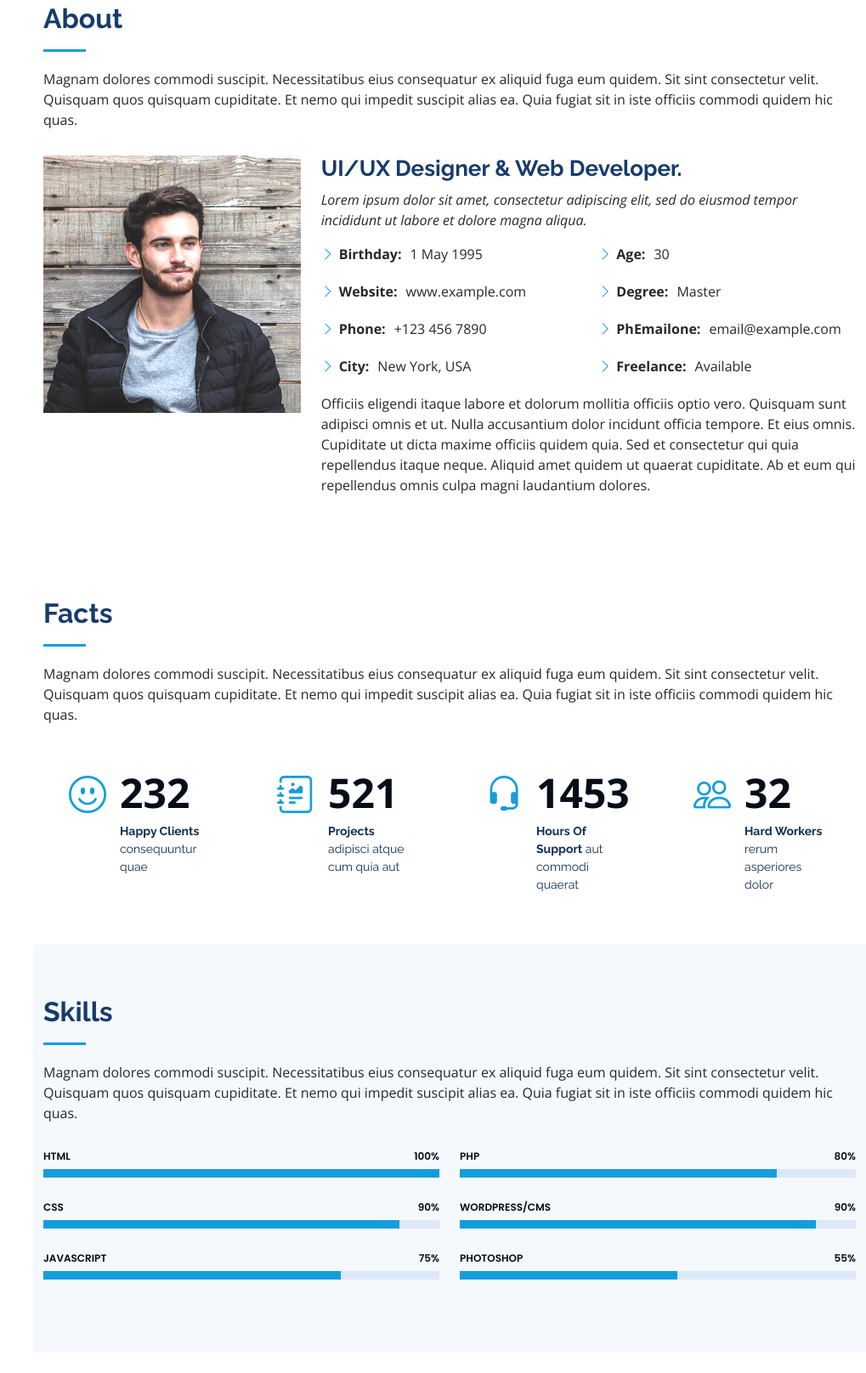
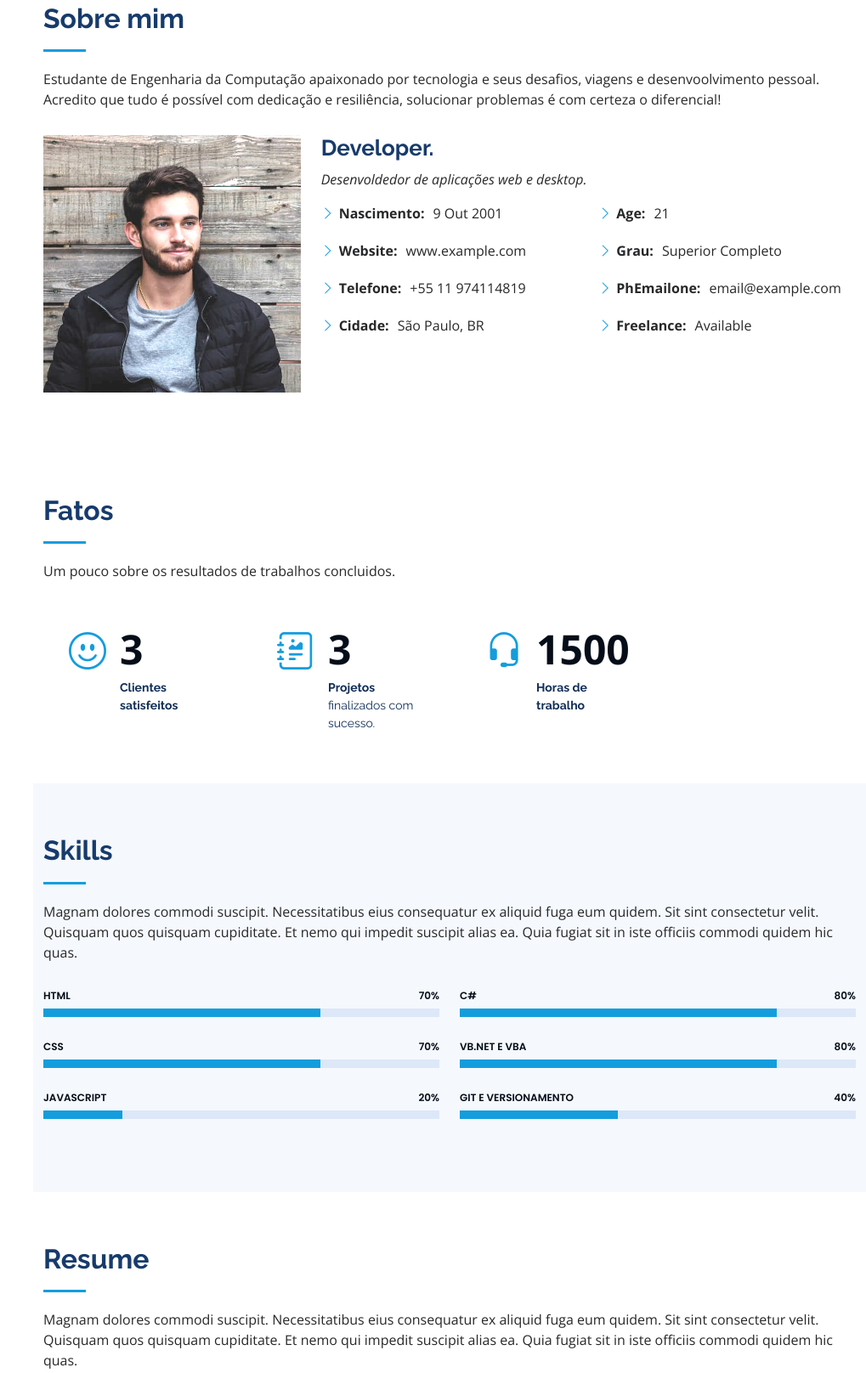
Before and after one commit to 6evenh6/iPortfolioJhony, a plain HTML site: page index.html in a window 1280 px wide. Shown: the part 857-2473 px from the top of the page at 85% size, without its empty margins (261-1280 px from the left). Drawn offline with nearby package versions, Linux system fonts and the light colour scheme.

Commit message:
alterado informações pessoais em algumas pages.

```diff
--- a/index.html
+++ b/index.html
@@ -5,7 +5,7 @@
   <meta charset="utf-8">
   <meta content="width=device-width, initial-scale=1.0" name="viewport">
 
-  <title>iPortfolio Bootstrap Template - Index</title>
+  <title>iPortfolio João Leite</title>
   <meta content="" name="description">
   <meta content="" name="keywords">
 
@@ -46,13 +46,11 @@
 
       <div class="profile">
         <img src="assets/img/profile-img.jpg" alt="" class="img-fluid rounded-circle">
-        <h1 class="text-light"><a href="index.html">Alex Smith</a></h1>
+        <h1 class="text-light"><a href="index.html">João Leite</a></h1>
         <div class="social-links mt-3 text-center">
-          <a href="#" class="twitter"><i class="bx bxl-twitter"></i></a>
-          <a href="#" class="facebook"><i class="bx bxl-facebook"></i></a>
-          <a href="#" class="instagram"><i class="bx bxl-instagram"></i></a>
-          <a href="#" class="google-plus"><i class="bx bxl-skype"></i></a>
-          <a href="#" class="linkedin"><i class="bx bxl-linkedin"></i></a>
+
+          <a target="_blank" rel="noopener noreferrer" href="https://www.linkedin.com/in/jo%C3%A3o-leite-486b41179/" class="linkedin"><i class="bx bxl-linkedin"></i></a>
+          <a target="_blank" rel="noopener noreferrer" href="https://github.com/6evenh6" class="github"><i class="bx bxl-github"></i></a>
         </div>
       </div>
 
@@ -72,8 +70,8 @@
   <!-- ======= Hero Section ======= -->
   <section id="hero" class="d-flex flex-column justify-content-center align-items-center">
     <div class="hero-container" data-aos="fade-in">
-      <h1>Alex Smith</h1>
-      <p>I'm <span class="typed" data-typed-items="Designer, Developer, Freelancer, Photographer"></span></p>
+      <h1>João Leite</h1>
+      <p>I'm <span class="typed" data-typed-items="Developer, Freelancer"></span></p>
     </div>
   </section><!-- End Hero -->
 
@@ -84,42 +82,39 @@
       <div class="container">
 
         <div class="section-title">
-          <h2>About</h2>
-          <p>Magnam dolores commodi suscipit. Necessitatibus eius consequatur ex aliquid fuga eum quidem. Sit sint consectetur velit. Quisquam quos quisquam cupiditate. Et nemo qui impedit suscipit alias ea. Quia fugiat sit in iste officiis commodi quidem hic quas.</p>
+          <h2>Sobre mim</h2>
+          <p>Estudante de Engenharia da Computação apaixonado por tecnologia e seus desafios, viagens e desenvoolvimento pessoal.
+            Acredito que tudo é possível com dedicação e resiliência, solucionar problemas é com certeza o diferencial!
+          </p>
         </div>
-
         <div class="row">
           <div class="col-lg-4" data-aos="fade-right">
             <img src="assets/img/profile-img.jpg" class="img-fluid" alt="">
           </div>
           <div class="col-lg-8 pt-4 pt-lg-0 content" data-aos="fade-left">
-            <h3>UI/UX Designer &amp; Web Developer.</h3>
+            <h3>Developer.</h3>
             <p class="fst-italic">
-              Lorem ipsum dolor sit amet, consectetur adipiscing elit, sed do eiusmod tempor incididunt ut labore et dolore
-              magna aliqua.
+              Desenvoldedor de aplicações web e desktop.
             </p>
             <div class="row">
               <div class="col-lg-6">
                 <ul>
-                  <li><i class="bi bi-chevron-right"></i> <strong>Birthday:</strong> <span>1 May 1995</span></li>
+                  <li><i class="bi bi-chevron-right"></i> <strong>Nascimento:</strong> <span>9 Out 2001</span></li>
                   <li><i class="bi bi-chevron-right"></i> <strong>Website:</strong> <span>www.example.com</span></li>
-                  <li><i class="bi bi-chevron-right"></i> <strong>Phone:</strong> <span>+123 456 7890</span></li>
-                  <li><i class="bi bi-chevron-right"></i> <strong>City:</strong> <span>New York, USA</span></li>
+                  <li><i class="bi bi-chevron-right"></i> <strong>Telefone:</strong> <span>+55 11 974114819</span></li>
+                  <li><i class="bi bi-chevron-right"></i> <strong>Cidade:</strong> <span>São Paulo, BR</span></li>
                 </ul>
               </div>
               <div class="col-lg-6">
                 <ul>
-                  <li><i class="bi bi-chevron-right"></i> <strong>Age:</strong> <span>30</span></li>
-                  <li><i class="bi bi-chevron-right"></i> <strong>Degree:</strong> <span>Master</span></li>
+                  <li><i class="bi bi-chevron-right"></i> <strong>Age:</strong> <span>21</span></li>
+                  <li><i class="bi bi-chevron-right"></i> <strong>Grau:</strong> <span>Superior Completo</span></li>
                   <li><i class="bi bi-chevron-right"></i> <strong>PhEmailone:</strong> <span>email@example.com</span></li>
                   <li><i class="bi bi-chevron-right"></i> <strong>Freelance:</strong> <span>Available</span></li>
                 </ul>
               </div>
             </div>
-            <p>
-              Officiis eligendi itaque labore et dolorum mollitia officiis optio vero. Quisquam sunt adipisci omnis et ut. Nulla accusantium dolor incidunt officia tempore. Et eius omnis.
-              Cupiditate ut dicta maxime officiis quidem quia. Sed et consectetur qui quia repellendus itaque neque. Aliquid amet quidem ut quaerat cupiditate. Ab et eum qui repellendus omnis culpa magni laudantium dolores.
-            </p>
+
           </div>
         </div>
 
@@ -131,8 +126,8 @@
       <div class="container">
 
         <div class="section-title">
-          <h2>Facts</h2>
-          <p>Magnam dolores commodi suscipit. Necessitatibus eius consequatur ex aliquid fuga eum quidem. Sit sint consectetur velit. Quisquam quos quisquam cupiditate. Et nemo qui impedit suscipit alias ea. Quia fugiat sit in iste officiis commodi quidem hic quas.</p>
+          <h2>Fatos</h2>
+          <p>Um pouco sobre os resultados de trabalhos concluidos.</p>
         </div>
 
         <div class="row no-gutters">
@@ -140,34 +135,28 @@
           <div class="col-lg-3 col-md-6 d-md-flex align-items-md-stretch" data-aos="fade-up">
             <div class="count-box">
               <i class="bi bi-emoji-smile"></i>
-              <span data-purecounter-start="0" data-purecounter-end="232" data-purecounter-duration="1" class="purecounter"></span>
-              <p><strong>Happy Clients</strong> consequuntur quae</p>
+              <span data-purecounter-start="0" data-purecounter-end="3" data-purecounter-duration="1" class="purecounter"></span>
+              <p><strong>Clientes satisfeitos</strong></p>
             </div>
           </div>
 
           <div class="col-lg-3 col-md-6 d-md-flex align-items-md-stretch" data-aos="fade-up" data-aos-delay="100">
             <div class="count-box">
               <i class="bi bi-journal-richtext"></i>
-              <span data-purecounter-start="0" data-purecounter-end="521" data-purecounter-duration="1" class="purecounter"></span>
-              <p><strong>Projects</strong> adipisci atque cum quia aut</p>
+              <span data-purecounter-start="0" data-purecounter-end="3" data-purecounter-duration="1" class="purecounter"></span>
+              <p><strong>Projetos</strong> finalizados com sucesso.</p>
             </div>
           </div>
 
           <div class="col-lg-3 col-md-6 d-md-flex align-items-md-stretch" data-aos="fade-up" data-aos-delay="200">
             <div class="count-box">
               <i class="bi bi-headset"></i>
-              <span data-purecounter-start="0" data-purecounter-end="1453" data-purecounter-duration="1" class="purecounter"></span>
-              <p><strong>Hours Of Support</strong> aut commodi quaerat</p>
+              <span data-purecounter-start="0" data-purecounter-end="1500" data-purecounter-duration="1" class="purecounter"></span>
+              <p><strong>Horas de trabalho</strong></p>
             </div>
           </div>
 
-          <div class="col-lg-3 col-md-6 d-md-flex align-items-md-stretch" data-aos="fade-up" data-aos-delay="300">
-            <div class="count-box">
-              <i class="bi bi-people"></i>
-              <span data-purecounter-start="0" data-purecounter-end="32" data-purecounter-duration="1" class="purecounter"></span>
-              <p><strong>Hard Workers</strong> rerum asperiores dolor</p>
-            </div>
-          </div>
+
 
         </div>
 
@@ -188,23 +177,23 @@
           <div class="col-lg-6" data-aos="fade-up">
 
             <div class="progress">
-              <span class="skill">HTML <i class="val">100%</i></span>
+              <span class="skill">HTML <i class="val">70%</i></span>
               <div class="progress-bar-wrap">
-                <div class="progress-bar" role="progressbar" aria-valuenow="100" aria-valuemin="0" aria-valuemax="100"></div>
+                <div class="progress-bar" role="progressbar" aria-valuenow="70" aria-valuemin="0" aria-valuemax="100"></div>
               </div>
             </div>
 
             <div class="progress">
-              <span class="skill">CSS <i class="val">90%</i></span>
+              <span class="skill">CSS <i class="val">70%</i></span>
               <div class="progress-bar-wrap">
-                <div class="progress-bar" role="progressbar" aria-valuenow="90" aria-valuemin="0" aria-valuemax="100"></div>
+                <div class="progress-bar" role="progressbar" aria-valuenow="70" aria-valuemin="0" aria-valuemax="100"></div>
               </div>
             </div>
 
             <div class="progress">
-              <span class="skill">JavaScript <i class="val">75%</i></span>
+              <span class="skill">JavaScript <i class="val">20%</i></span>
               <div class="progress-bar-wrap">
-                <div class="progress-bar" role="progressbar" aria-valuenow="75" aria-valuemin="0" aria-valuemax="100"></div>
+                <div class="progress-bar" role="progressbar" aria-valuenow="20" aria-valuemin="0" aria-valuemax="100"></div>
               </div>
             </div>
 
@@ -213,23 +202,23 @@
           <div class="col-lg-6" data-aos="fade-up" data-aos-delay="100">
 
             <div class="progress">
-              <span class="skill">PHP <i class="val">80%</i></span>
+              <span class="skill">C# <i class="val">80%</i></span>
               <div class="progress-bar-wrap">
                 <div class="progress-bar" role="progressbar" aria-valuenow="80" aria-valuemin="0" aria-valuemax="100"></div>
               </div>
             </div>
 
             <div class="progress">
-              <span class="skill">WordPress/CMS <i class="val">90%</i></span>
+              <span class="skill">VB.NET e VBA <i class="val">80%</i></span>
               <div class="progress-bar-wrap">
-                <div class="progress-bar" role="progressbar" aria-valuenow="90" aria-valuemin="0" aria-valuemax="100"></div>
+                <div class="progress-bar" role="progressbar" aria-valuenow="80" aria-valuemin="0" aria-valuemax="100"></div>
               </div>
             </div>
 
             <div class="progress">
-              <span class="skill">Photoshop <i class="val">55%</i></span>
+              <span class="skill">Git e Versionamento <i class="val">40%</i></span>
               <div class="progress-bar-wrap">
-                <div class="progress-bar" role="progressbar" aria-valuenow="55" aria-valuemin="0" aria-valuemax="100"></div>
+                <div class="progress-bar" role="progressbar" aria-valuenow="40" aria-valuemin="0" aria-valuemax="100"></div>
               </div>
             </div>
 
@@ -253,7 +242,7 @@
           <div class="col-lg-6" data-aos="fade-up">
             <h3 class="resume-title">Sumary</h3>
             <div class="resume-item pb-0">
-              <h4>Alex Smith</h4>
+              <h4>João Leite</h4>
               <p><em>Innovative and deadline-driven Graphic Designer with 3+ years of experience designing and developing user-centered digital/print marketing material from initial concept to final, polished deliverable.</em></p>
               <ul>
                 <li>Portland par 127,Orlando, FL</li>
@@ -262,7 +251,7 @@
               </ul>
             </div>
 
-            <h3 class="resume-title">Education</h3>
+            <h3 class="resume-title">Educação</h3>
             <div class="resume-item">
               <h4>Master of Fine Arts &amp; Graphic Design</h4>
               <h5>2015 - 2016</h5>
```
